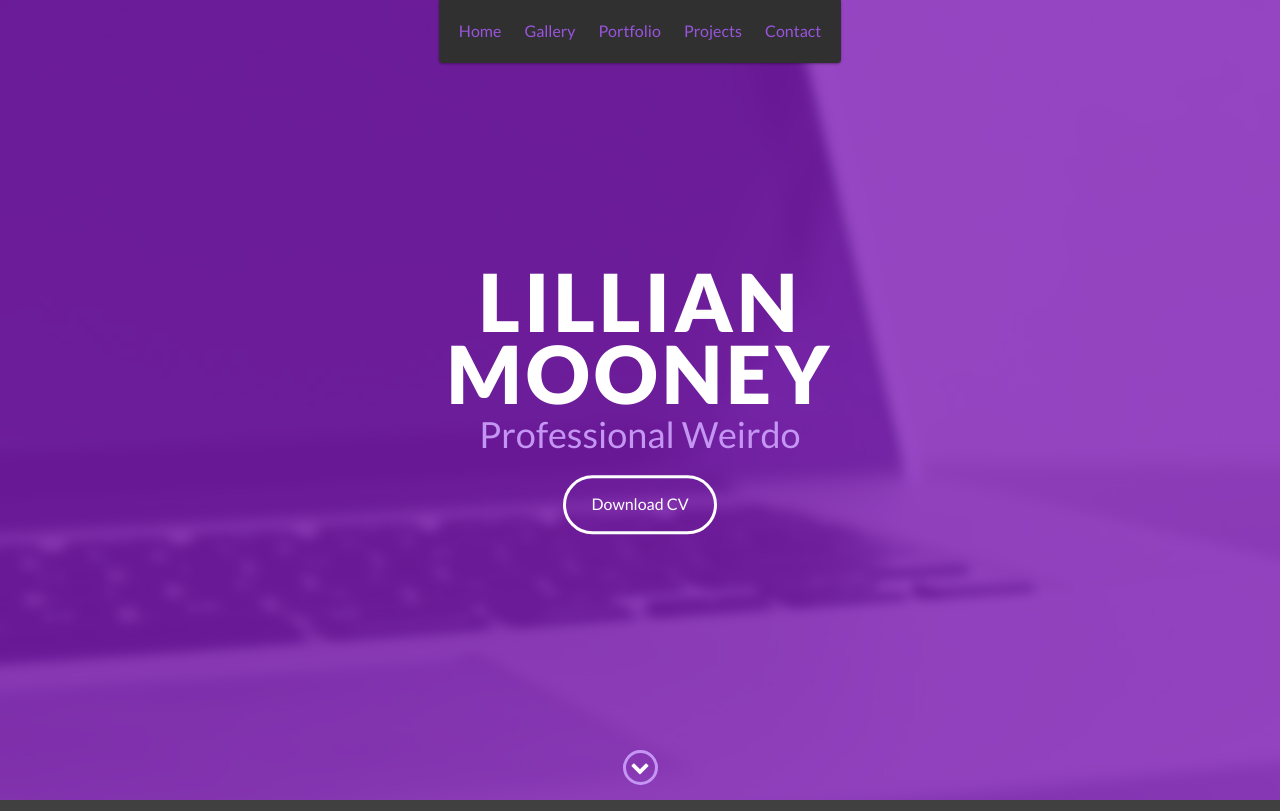
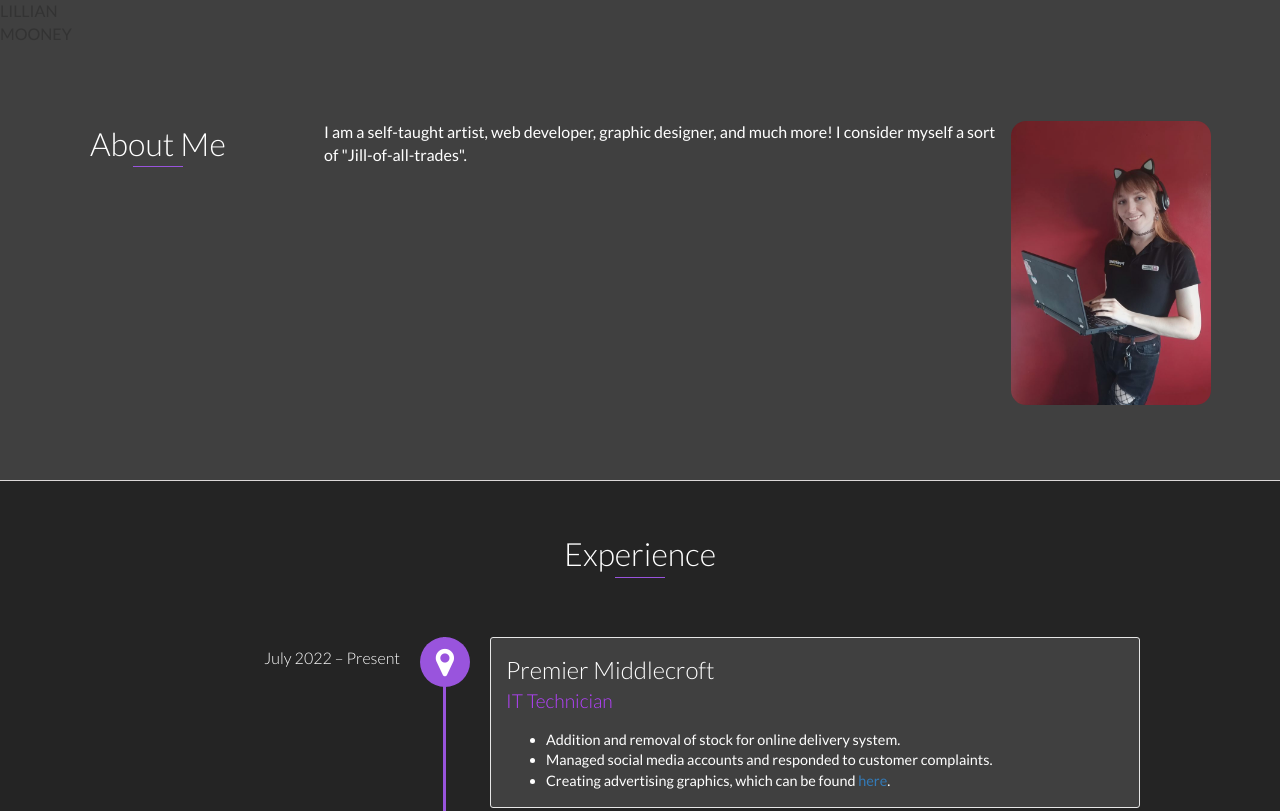
Before and after one commit to LillianMooney/lillianmooney.github.io, a website: page index.html in a window 1280 px wide. Shown: the top 811 px of the page. Drawn offline with nearby package versions, Linux system fonts and the light colour scheme.

Commit message:
Update index.html

```diff
--- a/index.html
+++ b/index.html
@@ -32,61 +32,9 @@
 <!--Begin Body Section-->
 <body>
 <!--The body section contains the information visible on the site's frontend. Editing this with no CSS would look ugly as sin, so make sure you tweak the CSS file to adjust the site to fit the new information.-->
-
-<!--Begin #mobile-menu-toggle-->
-
-<!--This part of the code really only applies in mobile view, but if you're viewing this in the "Inspect" view on a desktop device, you should be able to toggle the mobile view and take a look at how that all works-->
-    <div id="mobile-menu-open" class="shadow-large">
-        <i class="fa fa-bars" aria-hidden="true"></i>
+    <div class="legend-container">
+        <div class="text">LILLIAN<br>MOONEY</div>
     </div>
-    <!--End #mobile-menu-toggle-->
-    <!--Begin header-->
-    <!--The header is pinned to the top of the page, as well as being available in a mobile layout, because of the previously mentioned mobile code! The "href=" part defines where the link leads, and the space BETWEEN the <a> tags is the title of the link. See the example below and feel free to change my links out for your own!
-<a href="PUT LINK HERE">TITLE</a>
--->
-    <header>
-        <div id="mobile-menu-close">
-            <span>Close</span> <i class="fa fa-times" aria-hidden="true"></i>
-        </div>
-        <ul id="menu" class="shadow">
-            <li>
-                <a href="https://lillianmooney.github.io/">Home</a>
-            </li>
-            <li>
-                <a href="https://lillianmooney.github.io/gallery.html">Gallery</a>
-            </li>
-            <li>
-                <a href="https://lillianmooney.github.io/portfolio.html">Portfolio</a>
-            </li>
-            <li>
-                <a href="https://lillianmooney.github.io/projects.html">Projects</a>
-            </li>
-            <li>
-                <a href="https://lillianmooney.github.io/contact.html">Contact</a>
-            </li>
-        </ul>
-    </header>
-    <!--End header-->
-
-    <div id="lead">
-        <div id="lead-content">
-            <h1>Lillian Mooney</h1>   <!--Large title-->
-		<h2>Professional Weirdo</h2>  <!--Subtitle-->
-            <a href="../downloads/Lillian Mooney CV August 2022.pdf" class="btn-rounded-white">Download CV</a><!--Button-->
-        </div>
-        <!--End #lead-content-->
-
-        <div id="lead-overlay"></div>
-
-        <div id="lead-down">
-            <span>
-                <i class="fa fa-chevron-down" aria-hidden="true"></i>
-            </span>
-        </div>
-        <!--End #lead-down-->
-    </div>
-    <!--End #lead-->
-
     <div id="about">
         <div class="container">
             <div class="row">
```
